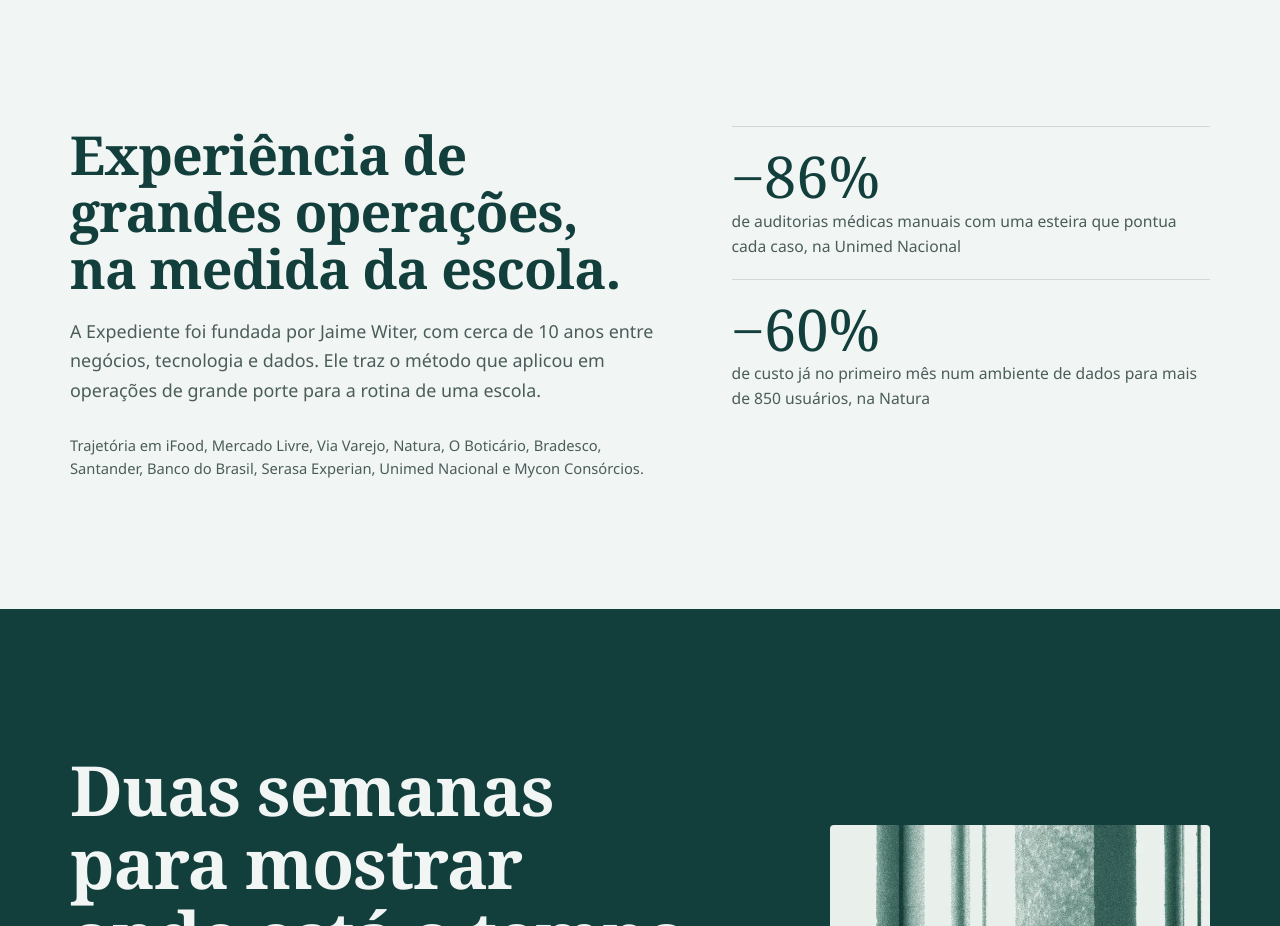
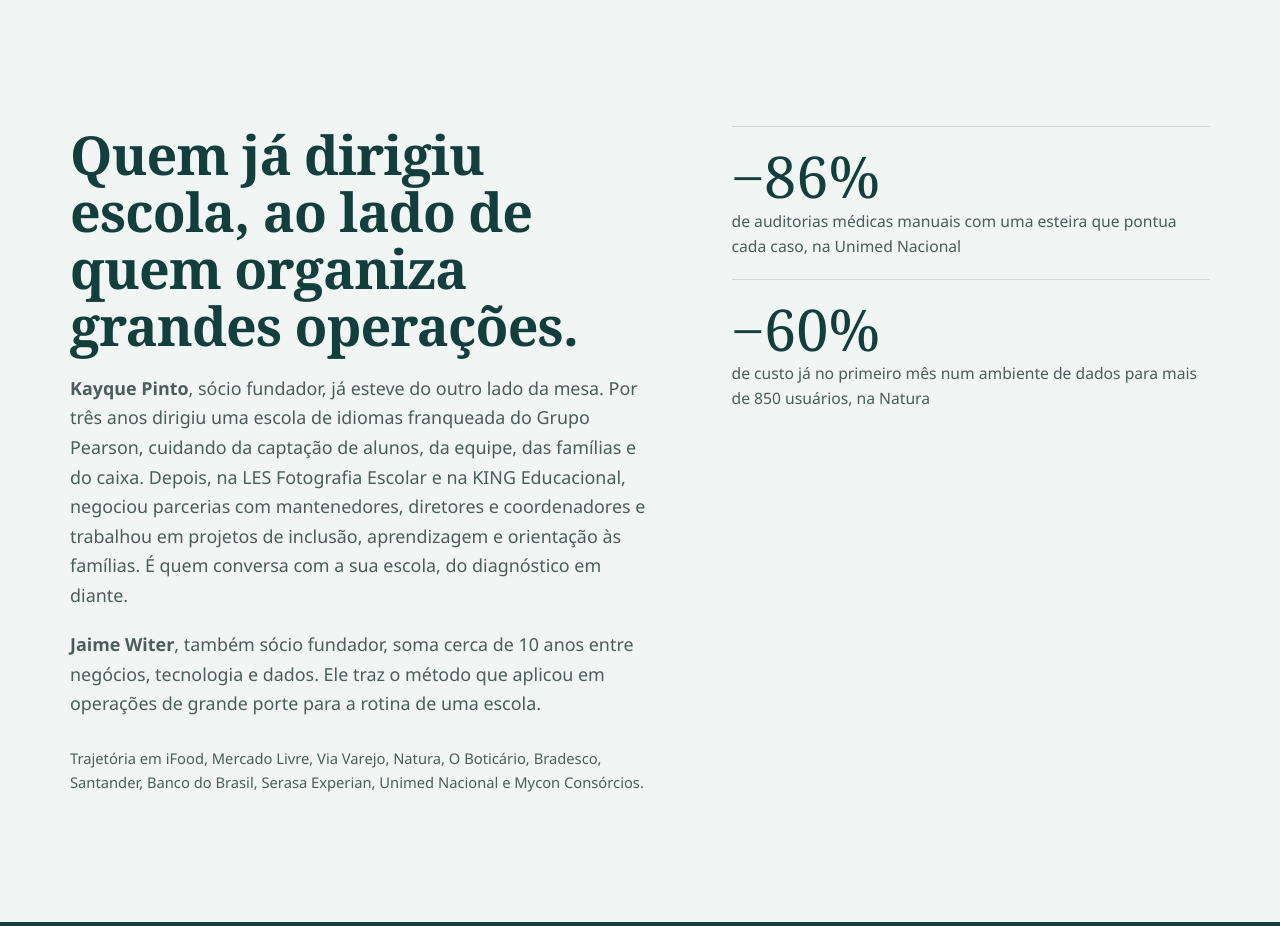
Before and after one commit to JaimeWiter/jw-escolas, an Astro site: page / in a window 1280 px wide. Shown: the part 7980-8906 px from the top of the page. Built offline with nearby package versions, Linux system fonts and the light colour scheme; Astro itself is replaced by a stand-in of ours.

Commit message:
Quem faz: Kayque Pinto e Jaime Witer como sócios fundadores

```diff
--- a/src/pages/index.astro
+++ b/src/pages/index.astro
@@ -305,8 +305,9 @@ const marcos = [
     <section class="quem" id="quem-faz" aria-labelledby="quem-titulo">
       <div class="container">
         <div>
-          <h2 id="quem-titulo">Experiência de grandes operações, na medida da escola.</h2>
-          <p class="texto">A Expediente foi fundada por Jaime Witer, com cerca de 10 anos entre negócios, tecnologia e dados. Ele traz o método que aplicou em operações de grande porte para a rotina de uma escola.</p>
+          <h2 id="quem-titulo">Quem já dirigiu escola, ao lado de quem organiza grandes operações.</h2>
+          <p class="texto"><b>Kayque Pinto</b>, sócio fundador, já esteve do outro lado da mesa. Por três anos dirigiu uma escola de idiomas franqueada do Grupo Pearson, cuidando da captação de alunos, da equipe, das famílias e do caixa. Depois, na LES Fotografia Escolar e na KING Educacional, negociou parcerias com mantenedores, diretores e coordenadores e trabalhou em projetos de inclusão, aprendizagem e orientação às famílias. É quem conversa com a sua escola, do diagnóstico em diante.</p>
+          <p class="texto"><b>Jaime Witer</b>, também sócio fundador, soma cerca de 10 anos entre negócios, tecnologia e dados. Ele traz o método que aplicou em operações de grande porte para a rotina de uma escola.</p>
           <p class="trajetoria">Trajetória em iFood, Mercado Livre, Via Varejo, Natura, O Boticário, Bradesco, Santander, Banco do Brasil, Serasa Experian, Unimed Nacional e Mycon Consórcios.</p>
         </div>
         <ul class="lista provas">
```
